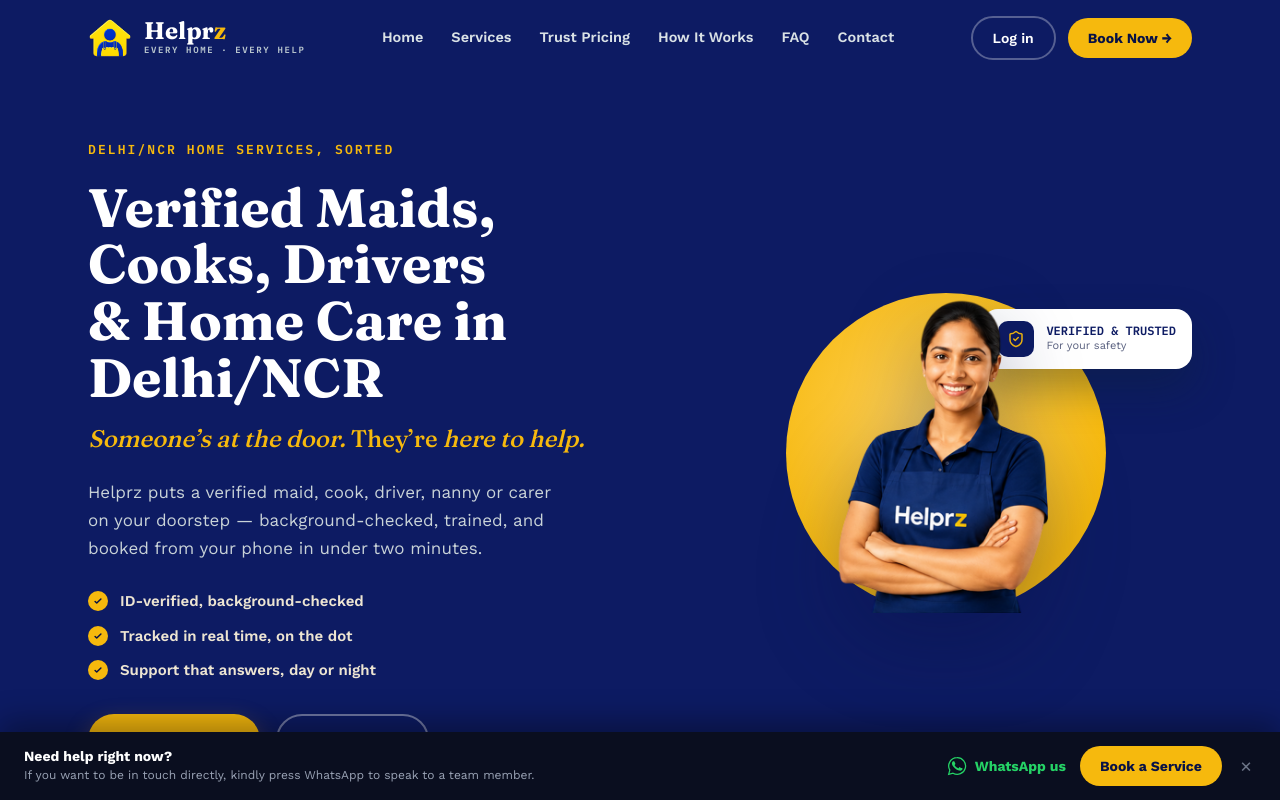
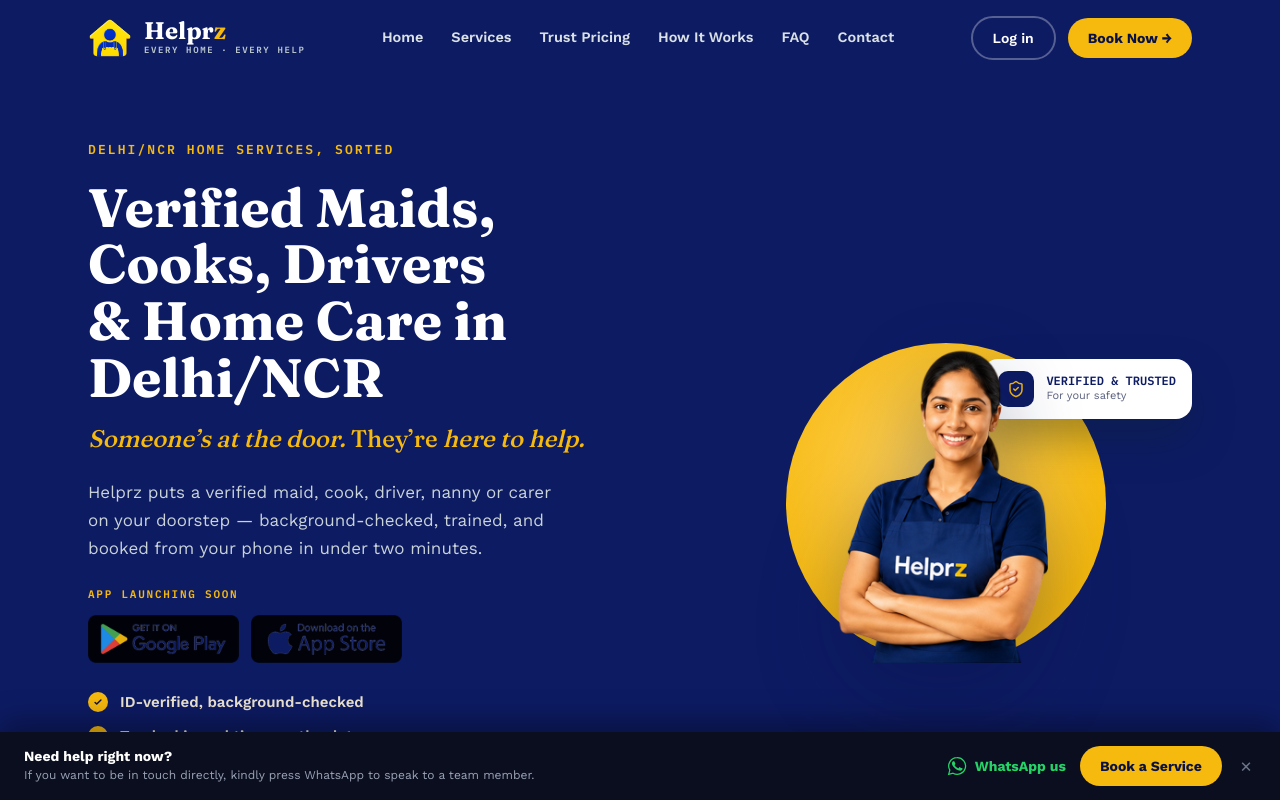
Before and after one commit to navneetpushp-gif/helprz-website, a Next.js app: page / in a window 1280 px wide. Shown: the top 800 px of the page. Built offline with nearby package versions, Linux system fonts and the light colour scheme.

Commit message:
Update page.tsx

```diff
--- a/app/page.tsx
+++ b/app/page.tsx
@@ -182,11 +182,20 @@
               Someone&rsquo;s at the door.{" "}
               <em className="not-italic">They&rsquo;re</em> here to help.
             </p>
-            <p className="mt-6 max-w-[480px] text-[17px] leading-relaxed text-[#C9D3D8]">
+          <p className="mt-6 max-w-[480px] text-[17px] leading-relaxed text-[#C9D3D8]">
               Helprz puts a verified maid, cook, driver, nanny or carer on
               your doorstep — background-checked, trained, and booked from
               your phone in under two minutes.
             </p>
+            <div className="mt-6">
+              <div className="font-mono text-[11px] font-semibold uppercase tracking-[0.16em] text-marigold">
+                App launching soon
+              </div>
+              <div className="mt-3 flex flex-wrap items-center gap-3 opacity-90">
+                <img src="/google-play-badge.png" alt="Get it on Google Play — launching soon" className="h-12 w-auto" />
+                <img src="/app-store-badge.png" alt="Download on the App Store — launching soon" className="h-12 w-auto" />
+              </div>
+            </div>
             <ul className="mt-7 flex flex-col gap-3">
               {[
                 "ID-verified, background-checked",
```
